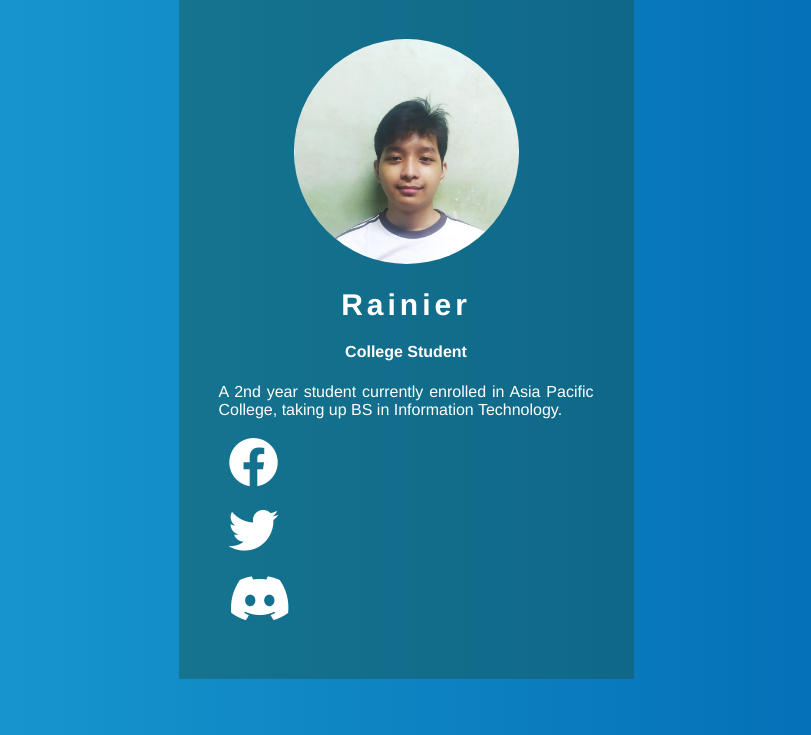
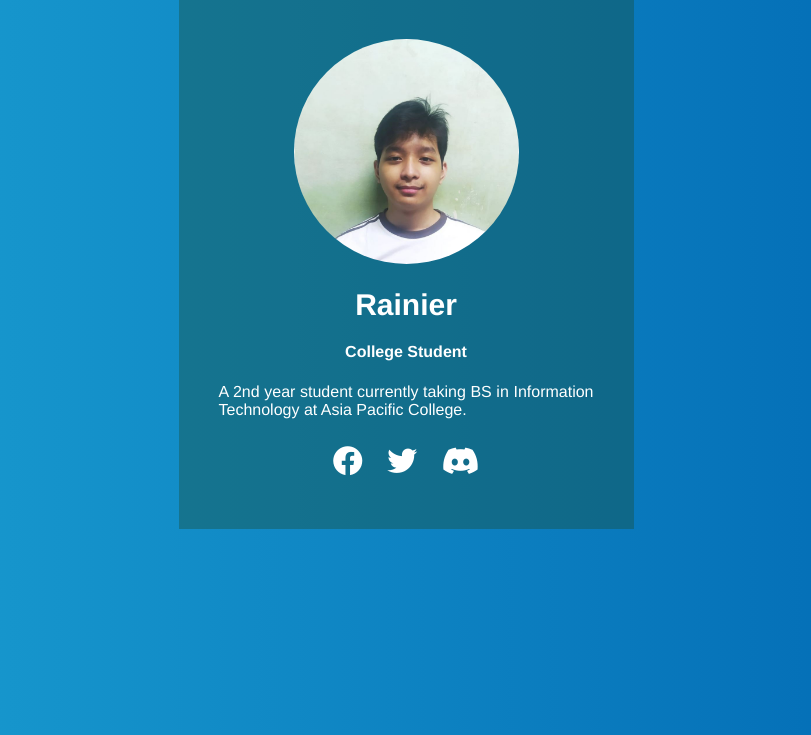
Before and after one commit to rnlabez/lab2, a PHP site: page / in a window 1280 px wide. Shown: the part 65-800 px from the top of the page, without its empty margins (234-1045 px from the left). Run offline with PHP 8.4, Linux system fonts and the light colour scheme.

Commit message:
Added transition to icons (still no link)

```diff
--- a/week5/index.html
+++ b/week5/index.html
@@ -11,8 +11,8 @@
 <img src="renpicture.jpg" alt="" class="box-img" width="341px" height="360px">
 <h1> Rainier </h1>
 <h4> College Student </h4>
-<p> A 2nd year student currently enrolled in Asia Pacific College,
-   taking up BS in Information Technology.
+<p> A 2nd year student currently taking BS in
+  Information Technology at Asia Pacific College.
 </p>
 <ul>
   <li><a href="#"><i class="fa-brands fa-facebook"></i> </a></li>
--- a/week5/style.css
+++ b/week5/style.css
@@ -22,12 +22,10 @@ body{
 }
 .box h1{
   font-size: 30px;
-  letter-spacing: 4px;
   font-weight: 10px;
 }
 .box h5{
   font-size: 20px;
-  letter-spacing: 3px;
   font-weight: 10px;
 }
 .box p{
@@ -38,12 +36,16 @@ ul{
   padding: 0;
 }
 .box li{
-  display: flex;
+  display: inline-block;
   margin: 10px;
   list-style: none;
 }
 .box li a{
   color: white;
   text-decoration: none;
-  font-size: 50px;
+  font-size: 30px;
+  transition: all ease-in-out;
 }
+.box li a:hover{
+  color: #acb8bc;
+}
```
